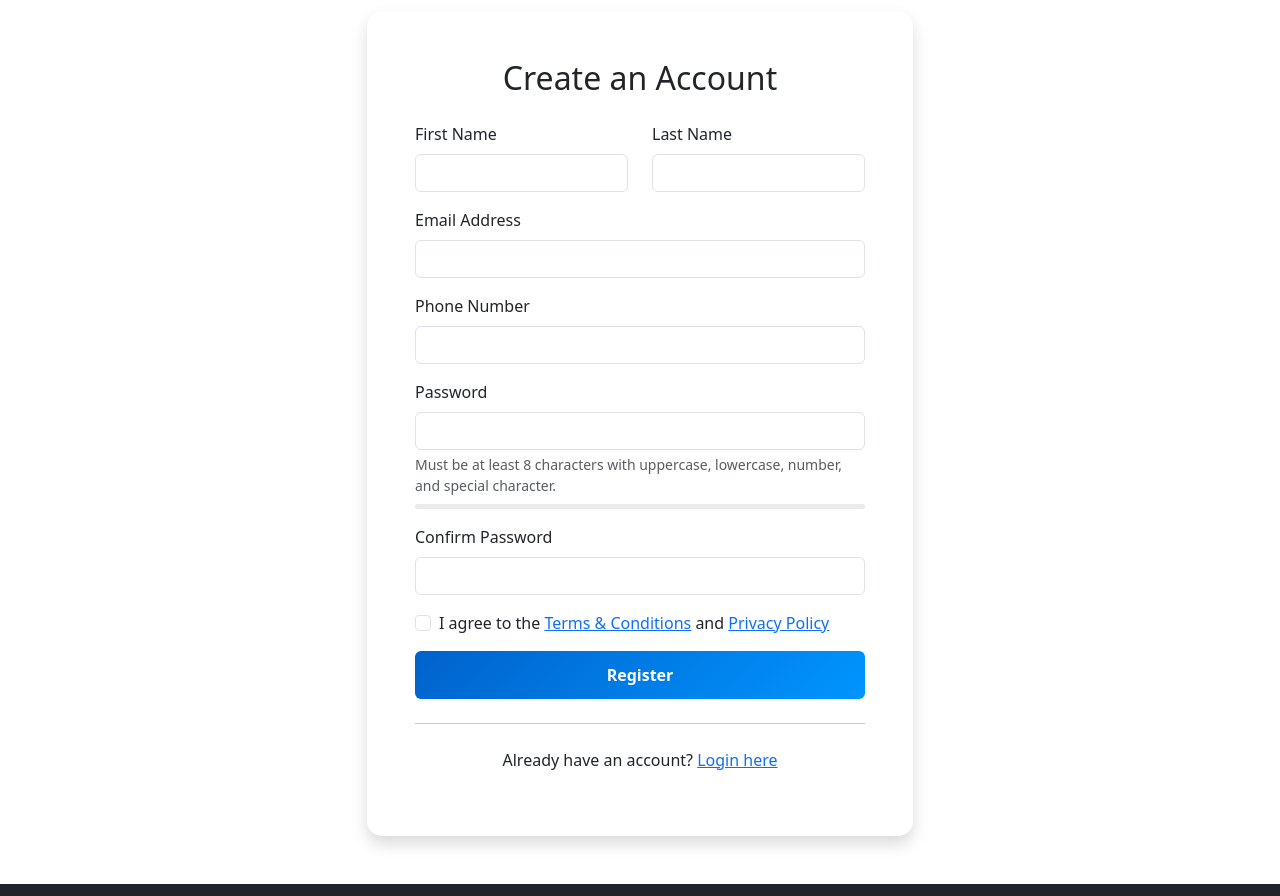
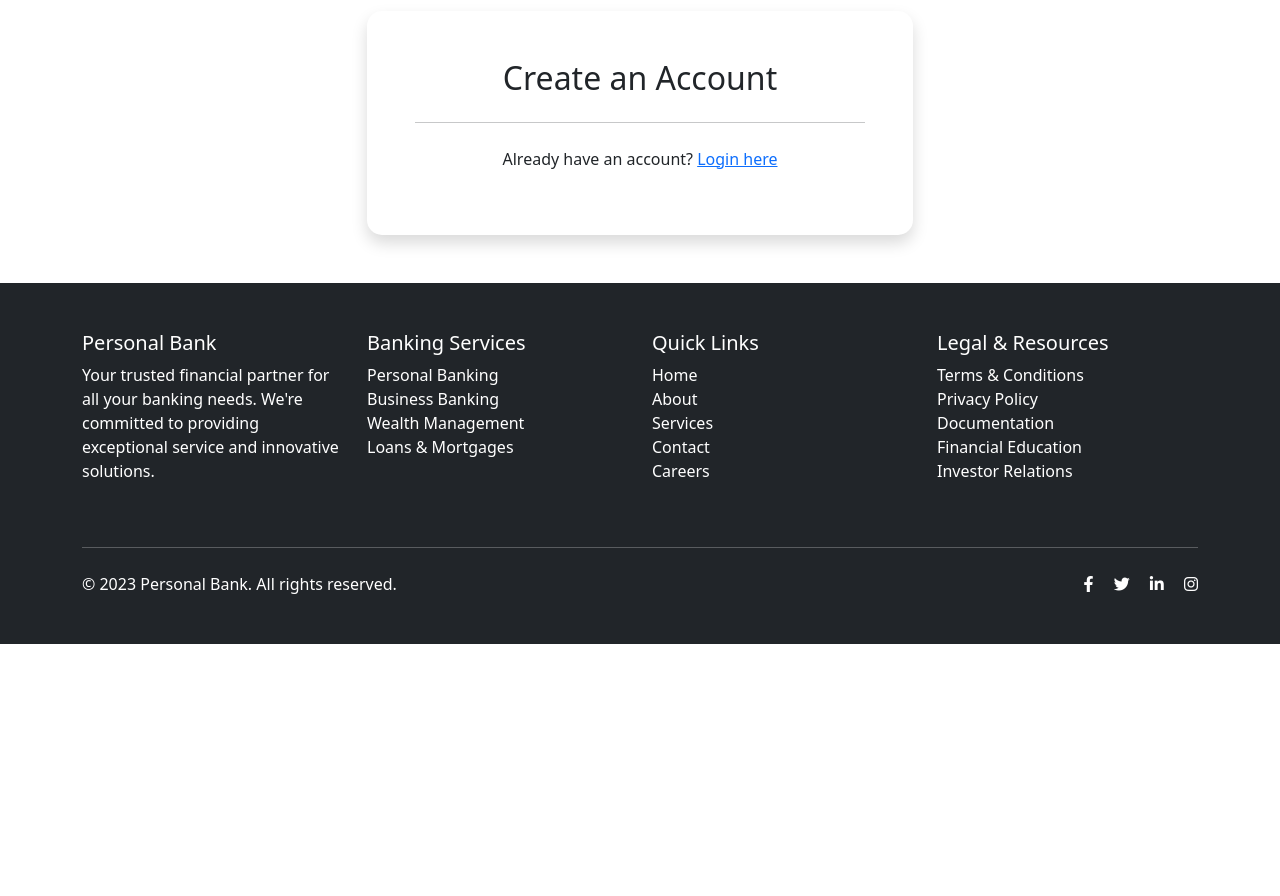
Before and after one commit to personalbanks/personalbanks.github.io, a plain HTML site: page register.html in a window 1280 px wide. Shown: the part 380-1276 px from the top of the page. After the commit the page ends 1024 px from the top, so only its background shows below. Drawn offline with nearby package versions, Linux system fonts and the light colour scheme.

Commit message:
Register form update - Personal Bank website

```diff
--- a/register.html
+++ b/register.html
@@ -160,46 +160,7 @@
                 <div class="card registration-card shadow">
                     <div class="card-body p-5">
                         <h2 class="card-title text-center mb-4">Create an Account</h2>
-                        <form method="POST" action="https://usebasin.com/f/6330ac4b4997" method="POST">
-                            <div class="row">
-                                <div class="col-md-6 mb-3">
-                                    <label for="first_name" class="form-label">First Name</label>
-                                    <input type="text" class="form-control" id="first_name" name="first_name" required>
-                                </div>
-                                <div class="col-md-6 mb-3">
-                                    <label for="last_name" class="form-label">Last Name</label>
-                                    <input type="text" class="form-control" id="last_name" name="last_name" required>
-                                </div>
-                            </div>
-                            <div class="mb-3">
-                                <label for="email" class="form-label">Email Address</label>
-                                <input type="email" class="form-control" id="email" name="email" required>
-                            </div>
-                            <div class="mb-3">
-                                <label for="phone" class="form-label">Phone Number</label>
-                                <input type="tel" class="form-control" id="phone" name="phone">
-                            </div>
-                            <div class="mb-3">
-                                <label for="password" class="form-label">Password</label>
-                                <input type="password" class="form-control" id="password" name="password" required>
-                                <div class="form-text">Must be at least 8 characters with uppercase, lowercase, number, and special character.</div>
-                                <div class="password-strength mt-2">
-                                    <div class="password-strength-bar" id="passwordStrengthBar"></div>
-                                </div>
-                            </div>
-                            <div class="mb-3">
-                                <label for="confirm_password" class="form-label">Confirm Password</label>
-                                <input type="password" class="form-control" id="confirm_password" name="confirm_password" required>
-                                <div class="invalid-feedback" id="passwordMatchError">Passwords don't match</div>
-                            </div>
-                            <div class="mb-3 form-check">
-                                <input type="checkbox" class="form-check-input" id="terms" required>
-                                <label class="form-check-label" for="terms">I agree to the <a href="terms.html">Terms & Conditions</a> and <a href="privacy.html">Privacy Policy</a></label>
-                            </div>
-                            <div class="d-grid gap-2">
-                                <button type="submit" class="btn btn-primary">Register</button>
-                            </div>
-                        </form>
+
                         <hr class="my-4">
                         <div class="text-center">
                             <p>Already have an account? <a href="login.html">Login here</a></p>
```
